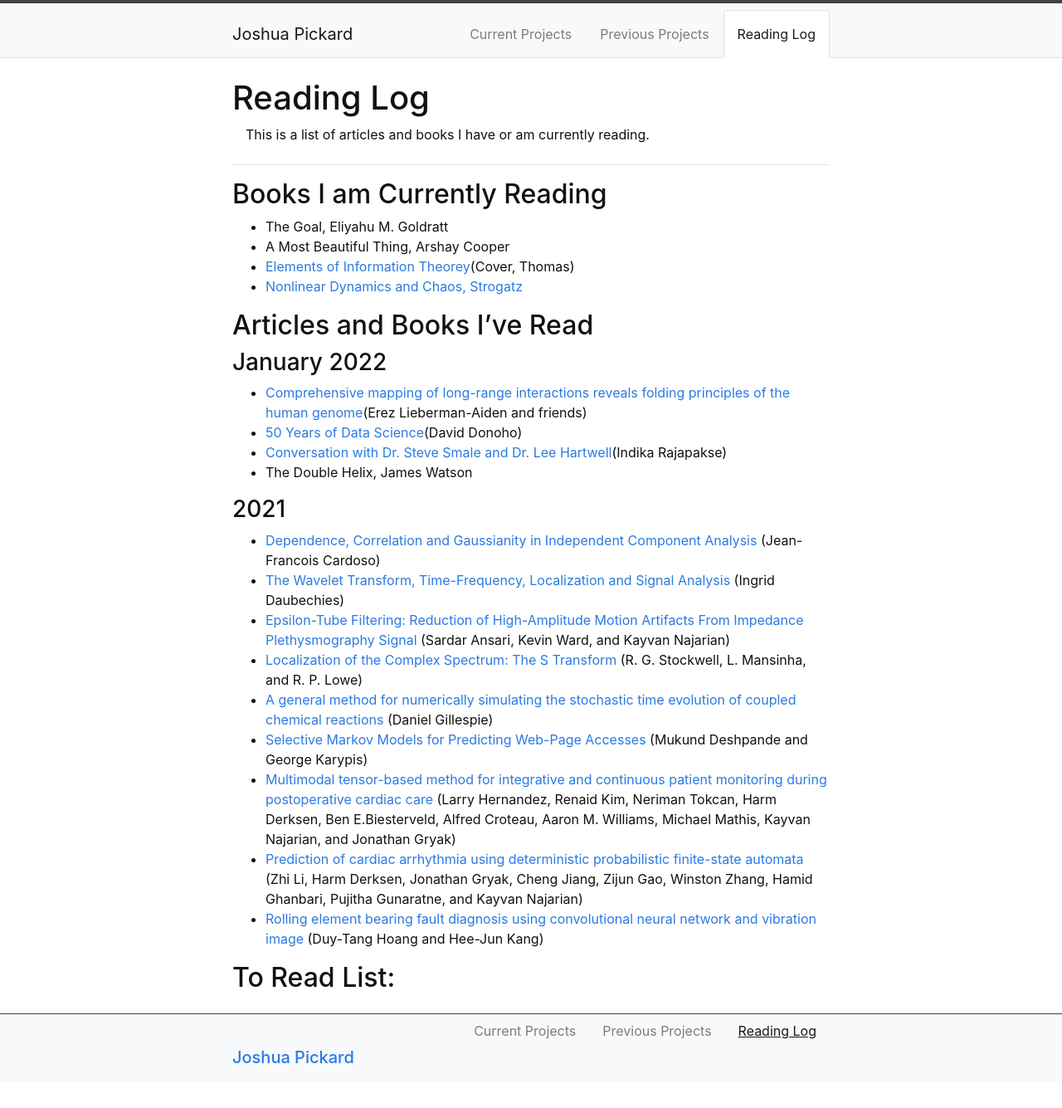
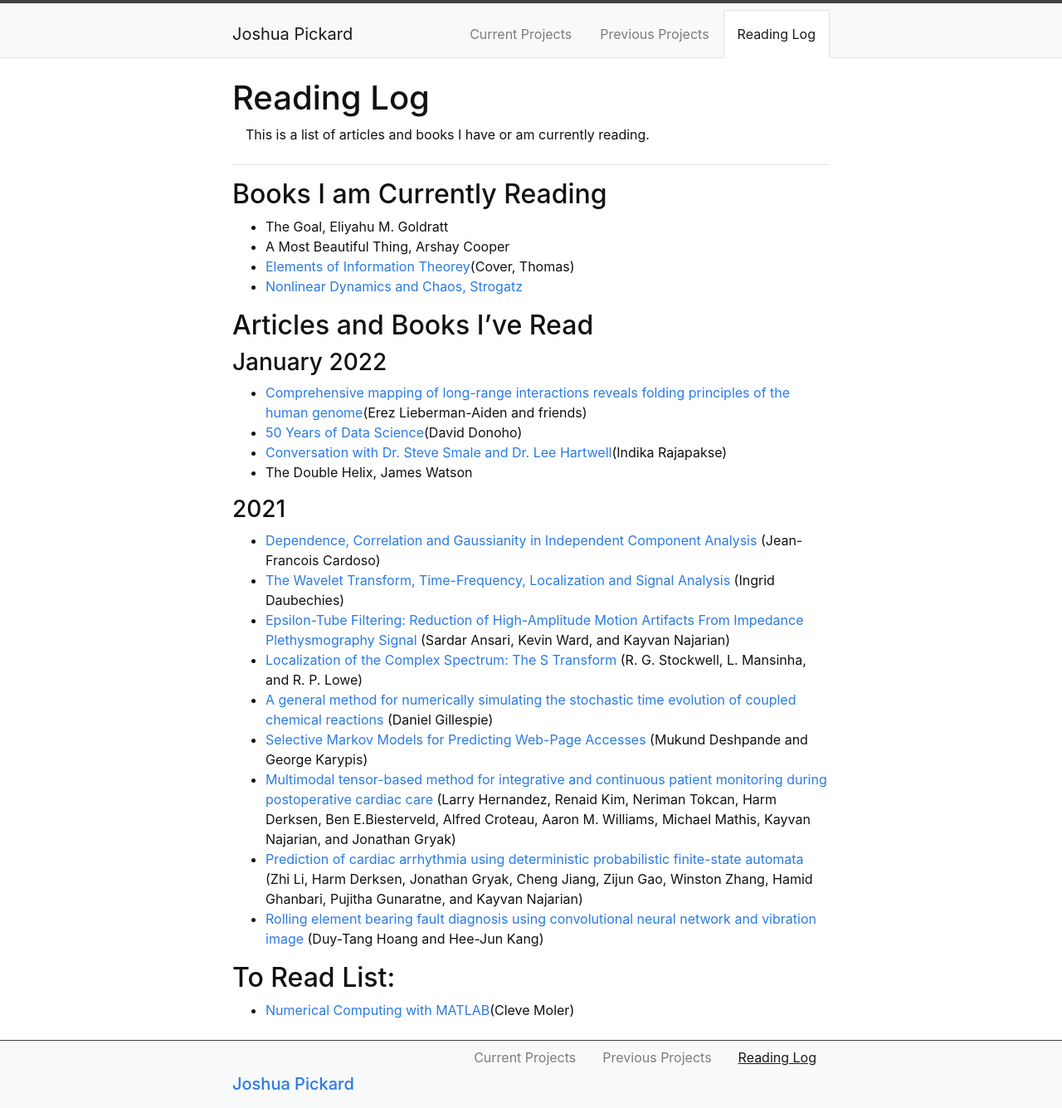
Before and after one commit to Jpickard1/jpickard1.github.io, a Jekyll site: the page built from content/3-Reading_Log.md, in a window 1280 px wide. Shown: the whole page at 83% size. Built offline with Jekyll 4.4.1, drawn with Linux system fonts in a browser that asks for light colours; before the commit the page ends 1303 px from its top, so only the background shows below that.

Commit message:
Update 3-Reading_Log.md

```diff
--- a/content/3-Reading_Log.md
+++ b/content/3-Reading_Log.md
@@ -31,3 +31,4 @@ description: >
 - [Rolling element bearing fault diagnosis using convolutional neural network and vibration image](https://www.sciencedirect.com/science/article/abs/pii/S1389041717303261) (Duy-Tang Hoang and Hee-Jun Kang)
 
 ## To Read List:
+- [Numerical Computing with MATLAB](https://www.mathworks.com/moler/chapters.html)(Cleve Moler)
```
